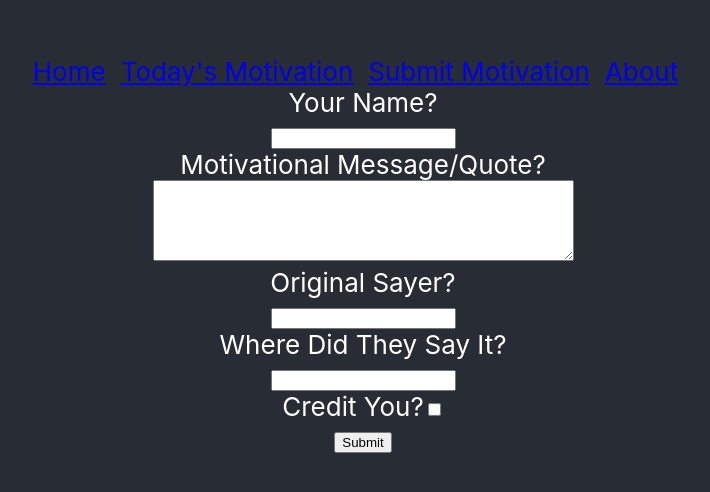
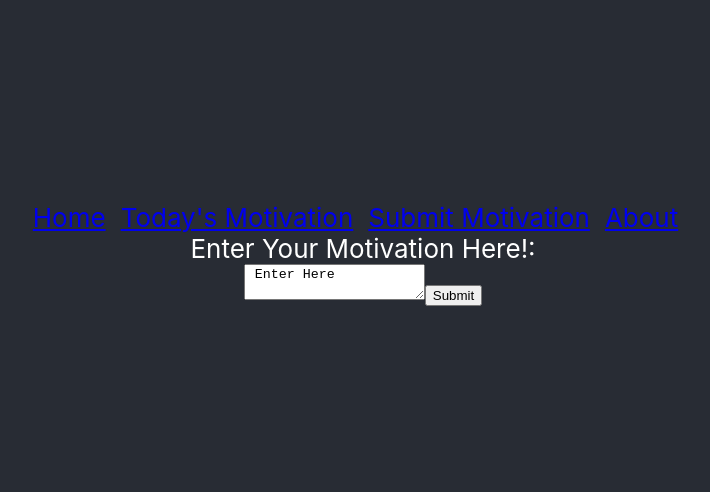
Before and after one commit to JakeKViti/Motivation, a React (Create React App) app: page /form in a window 1280 px wide. Shown: the part 146-638 px from the top of the page, without its empty margins (277-987 px from the left). Built offline with nearby package versions, Linux system fonts and the light colour scheme.

Commit message:
Remade Form

```diff
--- a/package.json
+++ b/package.json
@@ -6,6 +6,7 @@
     "@testing-library/jest-dom": "^5.11.4",
     "@testing-library/react": "^11.1.0",
     "@testing-library/user-event": "^12.1.10",
+    "formik": "^2.2.9",
     "react": "^17.0.2",
     "react-dom": "^17.0.2",
     "react-router-dom": "^5.2.0",
--- a/src/components/Form.js
+++ b/src/components/Form.js
@@ -2,101 +2,28 @@ import React from 'react';
 
 export default class Form extends React.Component {
     state = {
-        name: "Anon",
-        message: "None",
-        sayer: "Unknown",
-        where: "Unknown",
-        credit: false
+        message: " Enter Here"
     }
 
-    handleNameChange = (event) => {
-      this.setState({
-        name: event.target.value
-      })
+    handleChange = () =>{
+      console.log("Test")
     }
 
-    handleMessageChange = (event) => {
-      this.setState({
-        message: event.target.value
-      })
-    }
-
-    handleSayerChange = (event) => {
-      this.setState({
-        sayer: event.target.value
-      })
-    }
-
-    handleWhereChange = (event) => {
-      this.setState({
-        where: event.target.value
-      })
-    }
-
-    handleCreditChange = (event) => {
-      this.setState({
-        credit: event.target.value
-      })
-    }
-
-    handleSubmit = (event) => {
-        event.preventDefault()
-        debugger
+    handleSubmit = () =>{
+      console.log("Test")
     }
 
     render() {
       return (
         <form onSubmit={this.handleSubmit}>
         <label>
-              Your Name?
+          Enter Your Motivation Here!:
           <br></br>
-            <input
-              type="text"
-              onChange={this.handleNameChange}
-            />
+          <textarea value={this.state.message} onChange={this.handleChange} />
         </label>
-            <br></br>
-            <label>
-              Motivational Message/Quote?
-            <br></br>
-            <textarea
-              rows="5"
-              cols="50"
-              onChange={this.handleMessageChange}
-            />
-            </label>
-            <br></br>
-            <label>
-              Original Sayer?
-            <br></br>
-            <input
-              type="text"
-              onChange={this.handleSayerChange}
-            />
-            </label>
-            <br></br>
-            <label>
-              Where Did They Say It?
-            <br></br>
-            <input
-              type="text"
-              onChange={this.handleWhereChange}
-            />
-            </label>
-            <br></br>
-            <label>
-              Credit You?
-            <input
-              type="checkbox"
-              onChange={this.handleCreditChange}
-            />
-            </label>
-            <br></br>
-            <input
-              type="submit"
-              value="Submit"
-            />
+        <input type="submit" value="Submit" />
       </form>
       );
+
     }
-};
+  }
```
Also changed, not shown: 1 other file (tests, documents, lock files or other folders). Lines whose indentation alone changed are shown as unchanged.
